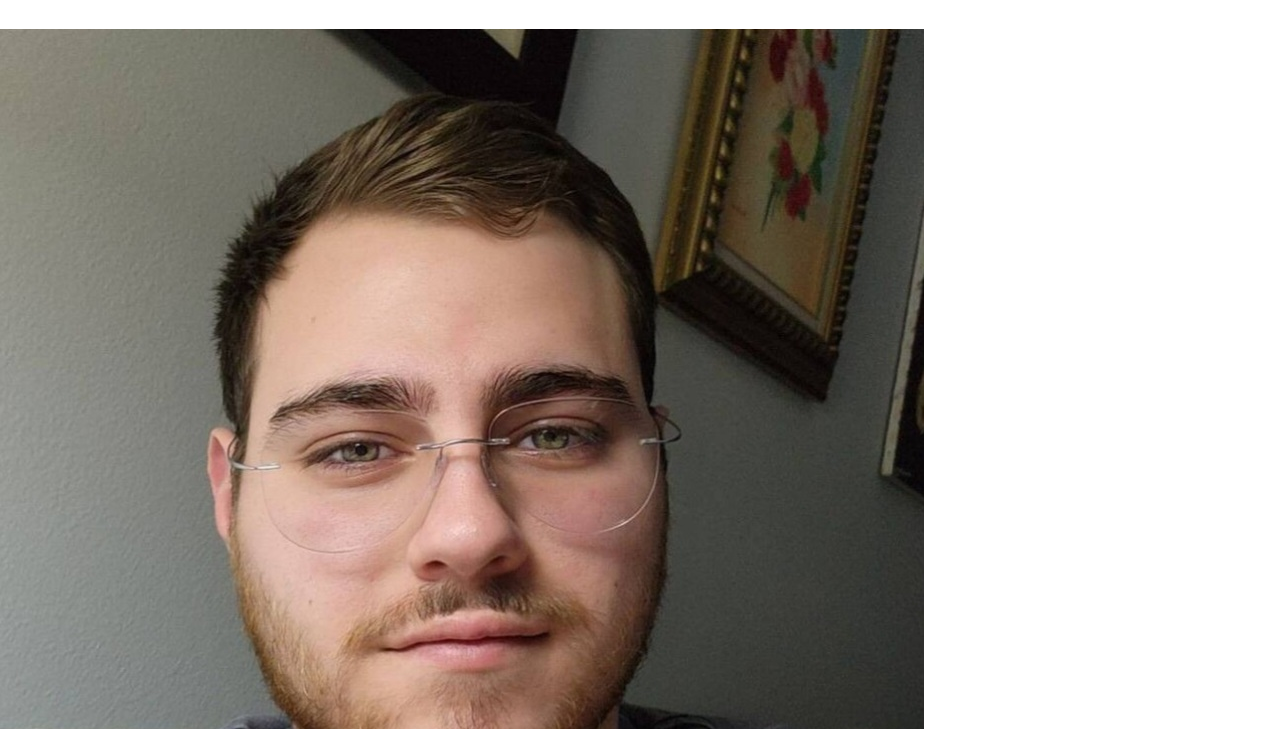
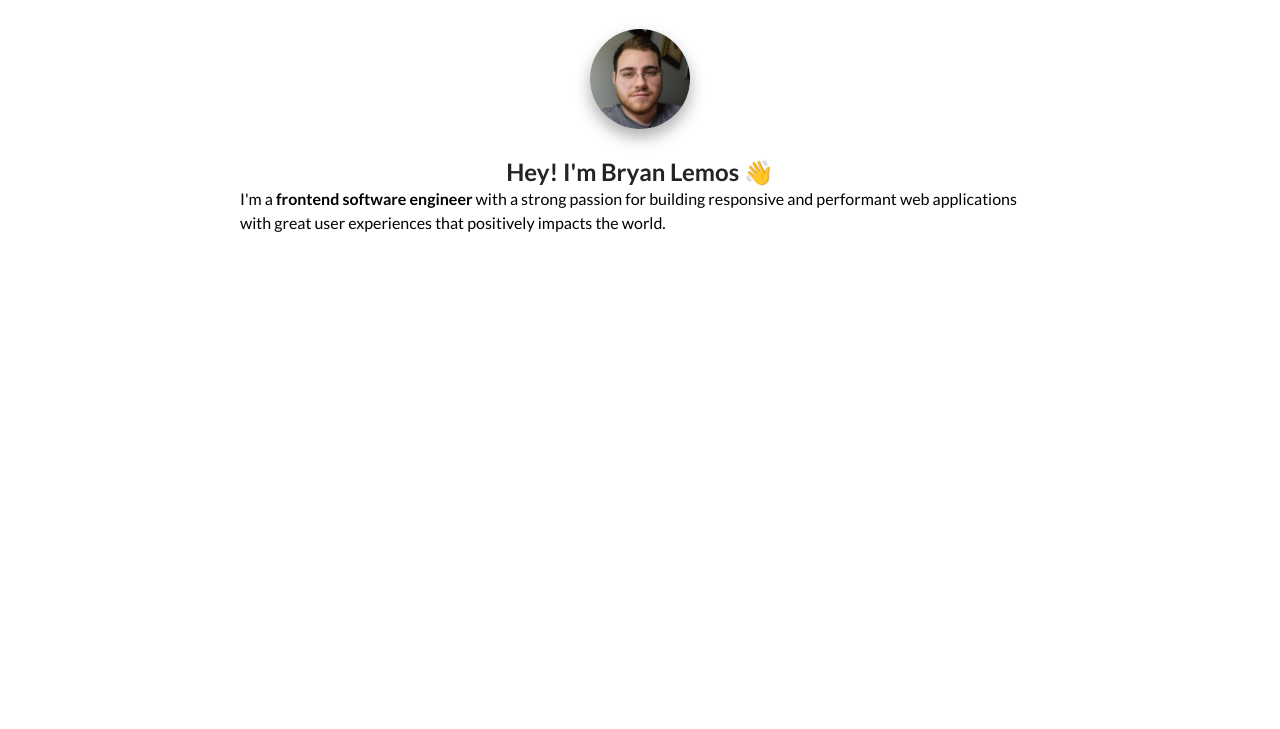
Before and after one commit to bryanqlemos/E-Portfolio, a plain HTML site: page index.html in a window 1280 px wide. Shown: the part 71-800 px from the top of the page. Drawn offline with Linux system fonts and the light colour scheme.

Commit message:
about-me CSS

```diff
--- a/index.html
+++ b/index.html
@@ -33,11 +33,11 @@
             </li>
             </ul>
         </nav>
-        <div>
+        <div class="flex flex-1">
             <div class="about-me__info row">
                 <div class="about-me__info--container">
                     <figure class="about-me__picture--mask">
-                        <img src="./assets/me.jpg" alt="Picture of Me!">
+                        <img src="./assets/me.jpg" class="about-me__picture" alt="Picture of Me!">
                     </figure>
                     <h1 class="about-me__info--title">
                         Hey! I'm <span class="text--purple">Bryan Lemos</span> 👋
--- a/styles.css
+++ b/styles.css
@@ -20,6 +20,20 @@ p {
 
 li {
     list-style: none;
+}
+
+.flex {
+    display: flex;
+}
+
+.flex-1 {
+    flex: 1;
+}
+
+.row {
+    width: 100%;
+    max-width: 800px;
+    margin: 0 auto;
 }
 
 /* NAVIGATION BAR */
@@ -63,3 +77,31 @@ nav {
     margin: 0 12px;
     font-weight: bold;
 }
+
+/* ABOUT ME */
+
+#about-me {
+    min-height: 100vh;
+    display: flex;
+    flex-direction: column;
+
+}
+
+.about-me__info--container {
+    display: flex;
+    flex-direction: column;
+    align-items: center;
+}
+
+.about-me__picture--mask {
+    width: 100px;
+    height: 100px;
+    border-radius: 50%;
+    overflow: hidden;
+    box-shadow: 0 8px 16px rgba(0, 0, 0, 0.32);
+    margin-bottom: 28px;
+}
+
+.about-me__picture {
+    width: 100%;
+}
```
